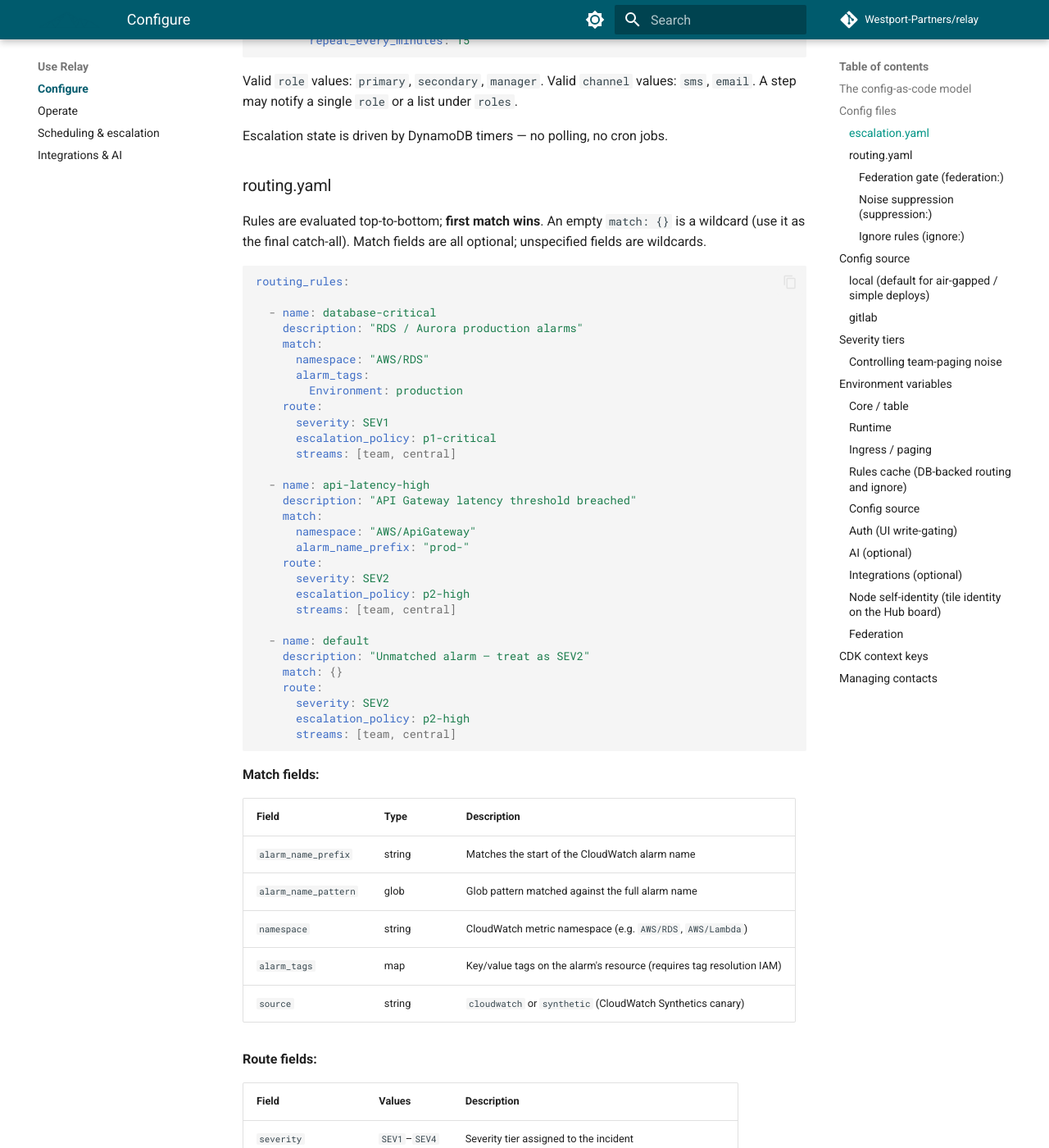
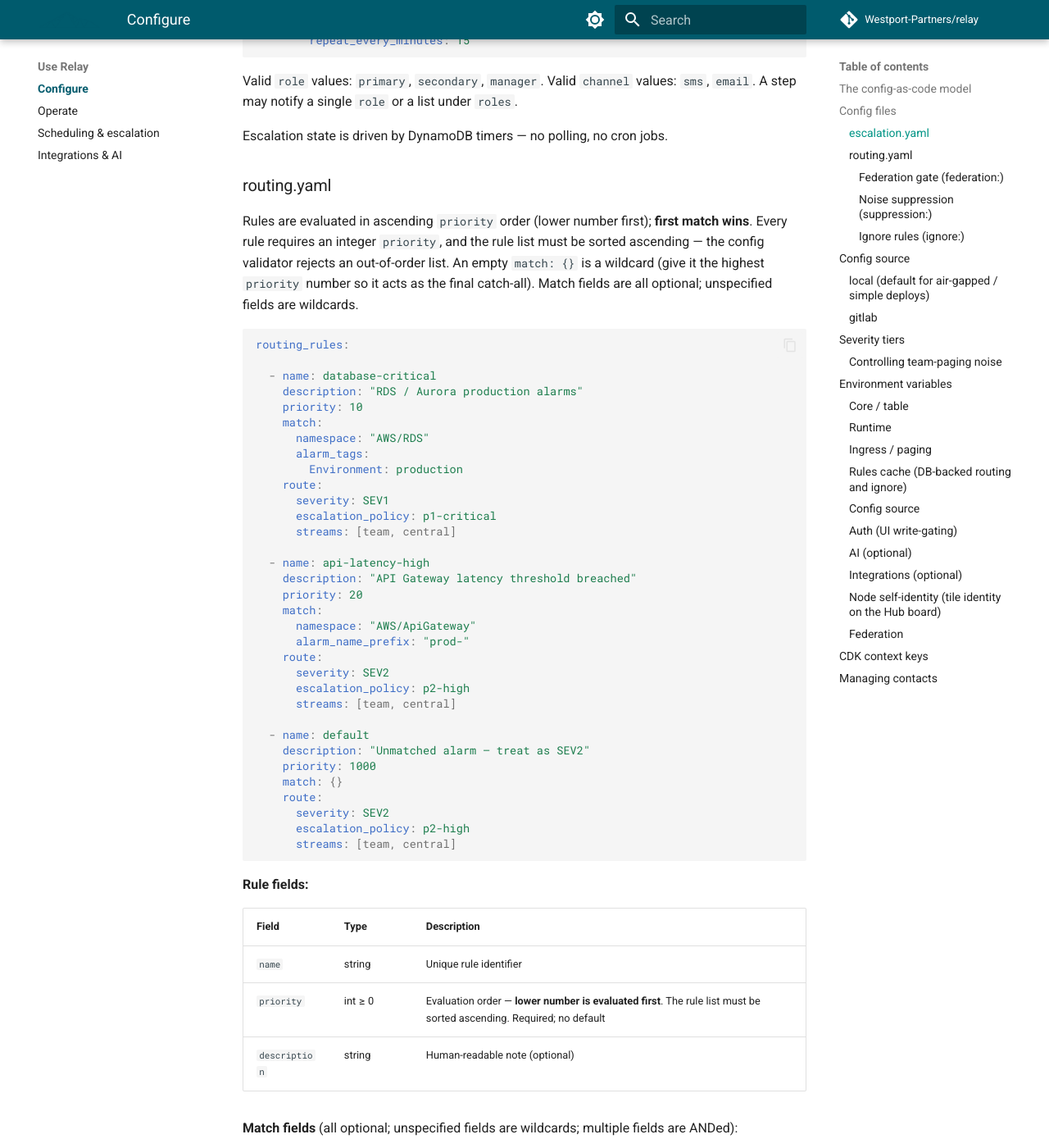
Before and after one commit to Westport-Partners/relay, an MkDocs documentation site: the page built from docs/configure.md, in a window 1280 px wide and 1400 px high, scrolled down 2479 px. Shown: the whole window at 82% size. Built offline with MkDocs 1.6.1 and Material for MkDocs 9.7.7, drawn with Linux system fonts in a browser that asks for light colours; comment, search, counter and statistics services are not loaded.

Commit message:
docs(configure): fix routing.yaml example — add required priority field
The routing.yaml example omitted the mandatory `priority` field and
claimed rules evaluate "top-to-bottom" by file order. In reality every
RoutingRule requires an integer `priority` (validator enforces ascending
order), and DB-backed routing rules are evaluated in ascending priority
order — file order is meaningless once rules live in DynamoDB.

- Add priority to each example rule (10/20/1000 catch-all).
- Correct the ordering description to ascending priority.
- Add a Rule-fields table documenting name/priority/description.

Co-Authored-By: Claude Opus 4.8 <noreply@anthropic.com>

````diff
--- a/docs/configure.md
+++ b/docs/configure.md
@@ -86,13 +86,14 @@ Escalation state is driven by DynamoDB timers — no polling, no cron jobs.
 
 ### routing.yaml
 
-Rules are evaluated top-to-bottom; **first match wins**. An empty `match: {}` is a wildcard (use it as the final catch-all). Match fields are all optional; unspecified fields are wildcards.
+Rules are evaluated in ascending `priority` order (lower number first); **first match wins**. Every rule requires an integer `priority`, and the rule list must be sorted ascending — the config validator rejects an out-of-order list. An empty `match: {}` is a wildcard (give it the highest `priority` number so it acts as the final catch-all). Match fields are all optional; unspecified fields are wildcards.
 
 ```yaml
 routing_rules:
 
   - name: database-critical
     description: "RDS / Aurora production alarms"
+    priority: 10
     match:
       namespace: "AWS/RDS"
       alarm_tags:
@@ -104,6 +105,7 @@ routing_rules:
 
   - name: api-latency-high
     description: "API Gateway latency threshold breached"
+    priority: 20
     match:
       namespace: "AWS/ApiGateway"
       alarm_name_prefix: "prod-"
@@ -114,6 +116,7 @@ routing_rules:
 
   - name: default
     description: "Unmatched alarm — treat as SEV2"
+    priority: 1000
     match: {}
     route:
       severity: SEV2
@@ -121,7 +124,15 @@ routing_rules:
       streams: [team, central]
 ```
 
-**Match fields:**
+**Rule fields:**
+
+| Field | Type | Description |
+|---|---|---|
+| `name` | string | Unique rule identifier |
+| `priority` | int ≥ 0 | Evaluation order — **lower number is evaluated first**. The rule list must be sorted ascending. Required; no default |
+| `description` | string | Human-readable note (optional) |
+
+**Match fields** (all optional; unspecified fields are wildcards; multiple fields are ANDed):
 
 | Field | Type | Description |
 |---|---|---|
````
